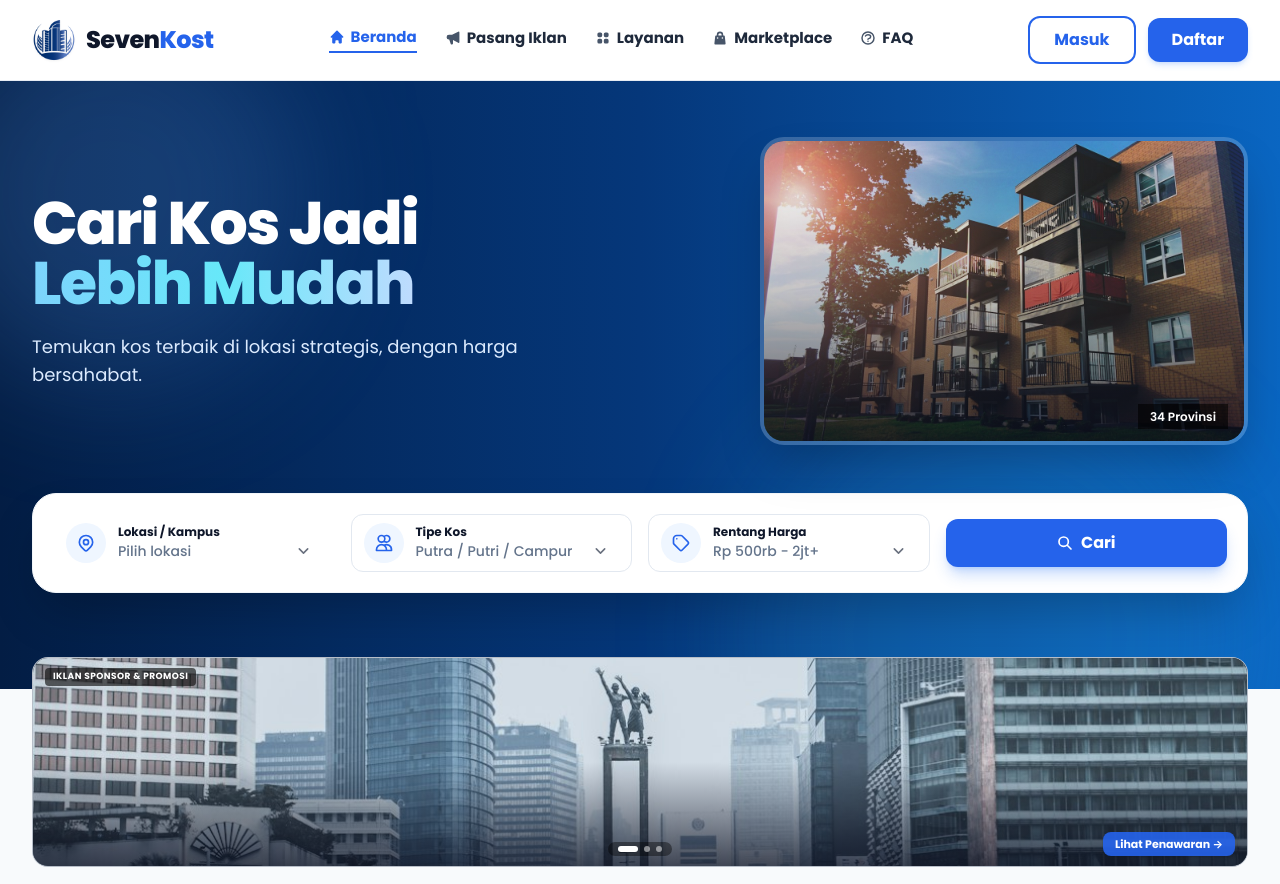
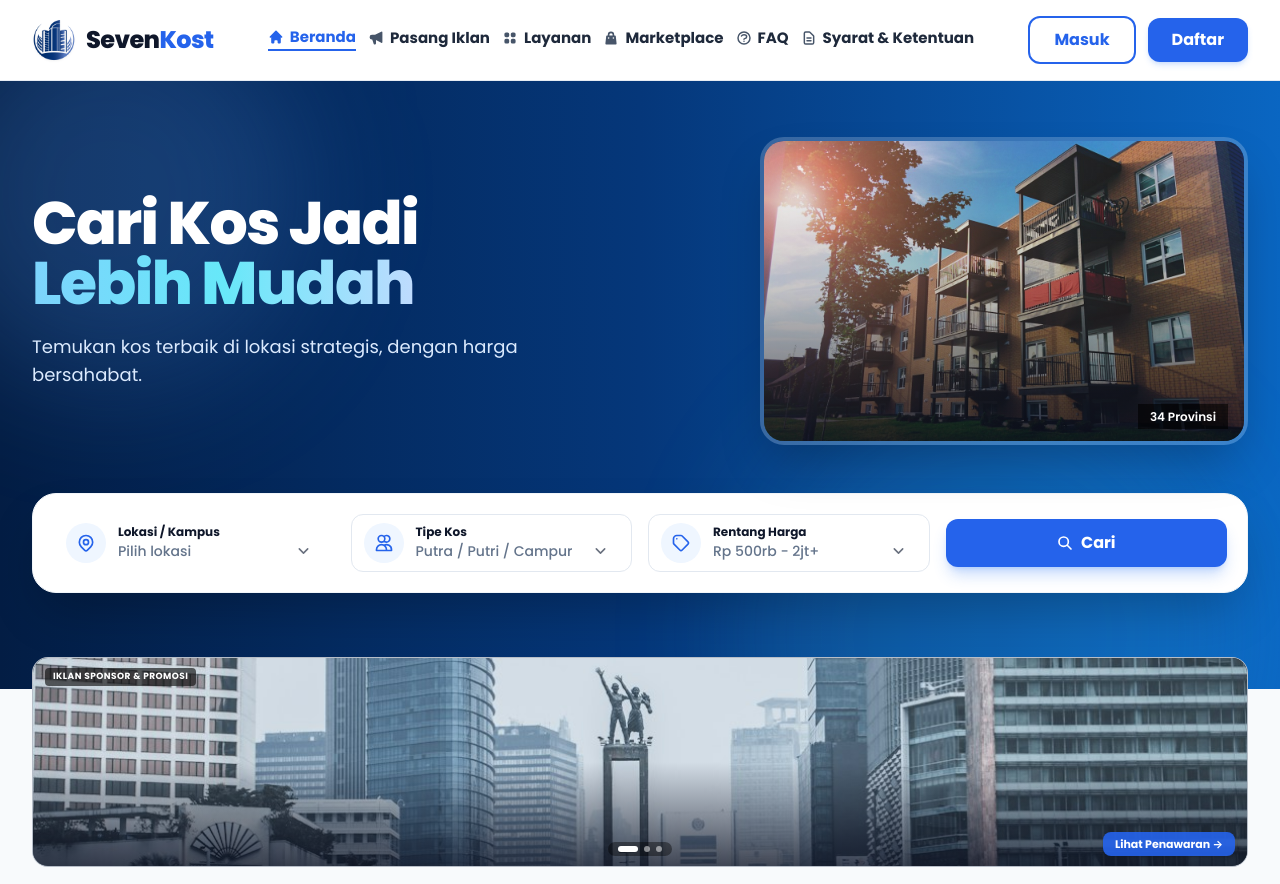
Before and after one commit to Fputradf/seven-kost, a Laravel app: page / in a window 1280 px wide. Shown: the top 884 px of the page. Run offline with Laravel 12, Linux system fonts and the light colour scheme; data comes from the database, SQL or seed files in the repository; style sheets or scripts are compiled from the project's sources; parts of the project's set-up code (start-up, migrations or seed data) failed here and were passed over.

Commit message:
feat(header): add terms and conditions link to welcome home navigation header

```diff
--- a/resources/views/components/seven-navbar.blade.php
+++ b/resources/views/components/seven-navbar.blade.php
@@ -13,8 +13,8 @@
                 </a>
             </div>
 
-            {{-- Center: Compact Desktop Nav Links (5 Fitur: Beranda, Pasang Iklan, Layanan, Marketplace, FAQ) --}}
-            <div class="hidden md:flex items-center gap-4 lg:gap-7 text-xs sm:text-sm lg:text-[15px] font-bold text-slate-800">
+            {{-- Center: Compact Desktop Nav Links (Beranda, Pasang Iklan, Layanan, Marketplace, FAQ, Syarat & Ketentuan) --}}
+            <div class="hidden md:flex items-center gap-3 lg:gap-5.5 text-xs sm:text-[13px] lg:text-[15px] font-bold text-slate-800">
                 {{-- 1. Beranda --}}
                 <a href="{{ url('/') }}" class="flex items-center gap-1.5 transition-colors pb-1 {{ request()->is('/') ? 'text-blue-600 border-b-2 border-blue-600' : 'hover:text-blue-600' }}">
                     <svg class="w-4 h-4 {{ request()->is('/') ? 'text-blue-600' : 'text-slate-600' }}" fill="currentColor" viewBox="0 0 20 20">
@@ -53,6 +53,14 @@
                         <path stroke-linecap="round" stroke-linejoin="round" stroke-width="2.2" d="M8.228 9c.549-1.165 2.03-2 3.772-2 2.21 0 4 1.343 4 3 0 1.4-1.278 2.575-3.006 2.907-.542.104-.994.54-.994 1.093m0 3h.01M21 12a9 9 0 11-18 0 9 9 0 0118 0z"/>
                     </svg>
                     <span>FAQ</span>
+                </a>
+
+                {{-- 6. Syarat dan Ketentuan --}}
+                <a href="{{ route('terms.conditions') }}" class="flex items-center gap-1.5 transition-colors pb-1 {{ request()->routeIs('terms.conditions') ? 'text-blue-600 border-b-2 border-blue-600' : 'hover:text-blue-600' }} text-slate-800">
+                    <svg class="w-4 h-4 {{ request()->routeIs('terms.conditions') ? 'text-blue-600' : 'text-slate-600' }}" fill="none" stroke="currentColor" viewBox="0 0 24 24">
+                        <path stroke-linecap="round" stroke-linejoin="round" stroke-width="2.2" d="M9 12h6m-6 4h6m2 5H7a2 2 0 01-2-2V5a2 2 0 012-2h5.586a1 1 0 01.707.293l5.414 5.414a1 1 0 01.293.707V19a2 2 0 01-2 2z"/>
+                    </svg>
+                    <span>Syarat & Ketentuan</span>
                 </a>
             </div>
 
@@ -102,6 +110,11 @@
                                 Profil
                             </a>
 
+                            <a href="{{ route('terms.conditions') }}" class="flex items-center gap-2.5 rounded-xl px-3 py-2 text-xs font-medium text-slate-700 hover:bg-slate-50 transition">
+                                <svg class="w-4 h-4 text-slate-400" fill="none" stroke="currentColor" viewBox="0 0 24 24"><path stroke-linecap="round" stroke-linejoin="round" stroke-width="2" d="M9 12h6m-6 4h6m2 5H7a2 2 0 01-2-2V5a2 2 0 012-2h5.586a1 1 0 01.707.293l5.414 5.414a1 1 0 01.293.707V19a2 2 0 01-2 2z"/></svg>
+                                Syarat & Ketentuan
+                            </a>
+
                             <div class="my-1 border-t border-slate-100"></div>
 
                             <form method="POST" action="{{ route('logout') }}">
@@ -146,6 +159,7 @@
             <a href="{{ route('services.index') }}" @click="mobileMenuOpen = false" class="block px-3 py-2 rounded-lg {{ request()->is('layanan*') ? 'text-blue-600 font-bold bg-blue-50' : 'text-slate-800 hover:bg-slate-50' }}">Layanan</a>
             <a href="{{ route('marketplace.index') }}" @click="mobileMenuOpen = false" class="block px-3 py-2 rounded-lg {{ request()->is('marketplace*') ? 'text-blue-600 font-bold bg-blue-50' : 'text-slate-800 hover:bg-slate-50' }}">Marketplace</a>
             <a href="{{ url('/bantuan') }}" @click="mobileMenuOpen = false" class="block px-3 py-2 rounded-lg {{ request()->is('bantuan*') ? 'text-blue-600 bg-blue-50' : 'text-slate-800 hover:bg-slate-50' }}">FAQ</a>
+            <a href="{{ route('terms.conditions') }}" @click="mobileMenuOpen = false" class="block px-3 py-2 rounded-lg {{ request()->routeIs('terms.conditions') ? 'text-blue-600 bg-blue-50' : 'text-slate-800 hover:bg-slate-50' }}">Syarat & Ketentuan</a>
         </div>
 
         <div class="pt-3 border-t border-slate-100 flex flex-col gap-2">
```
